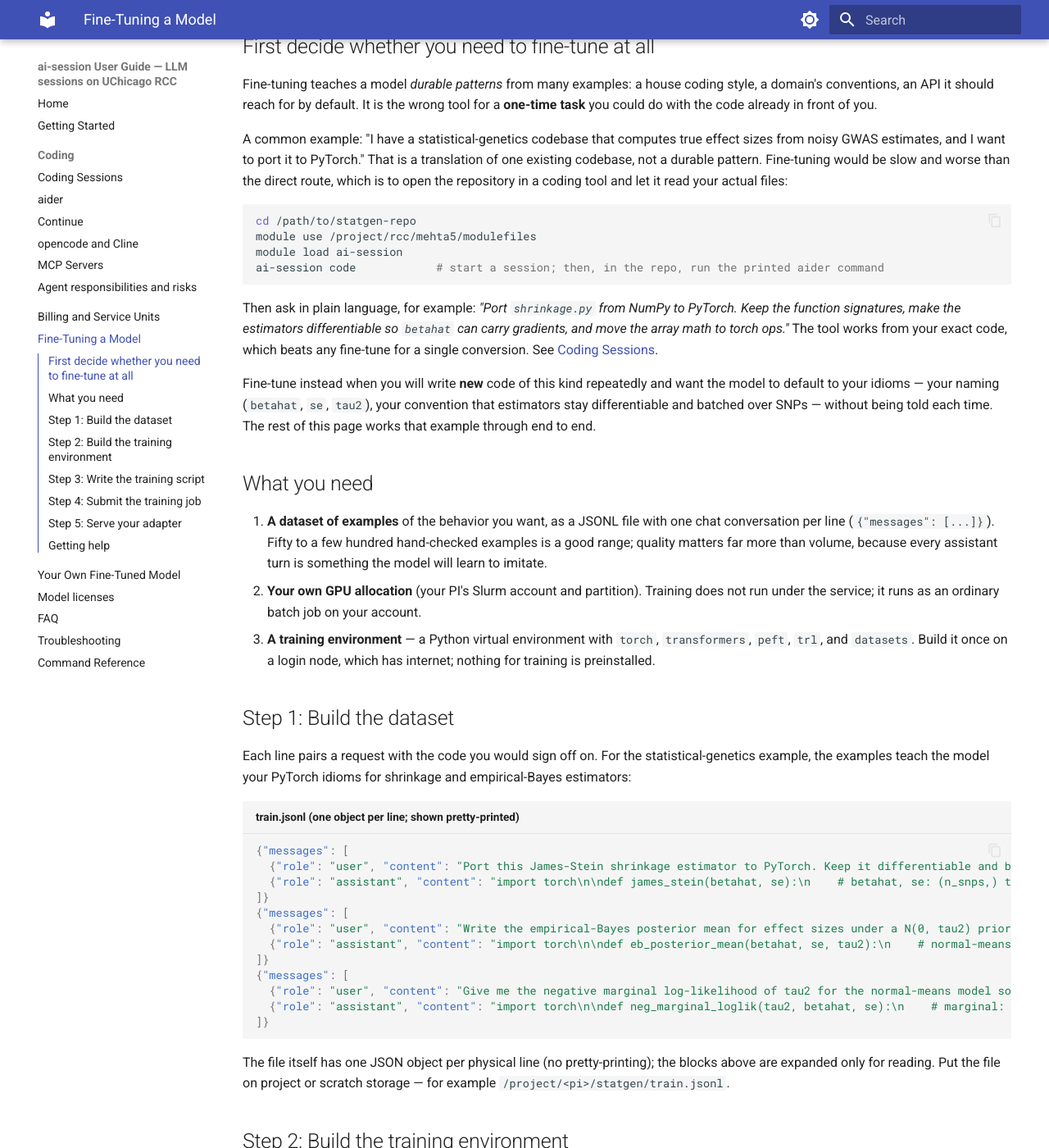
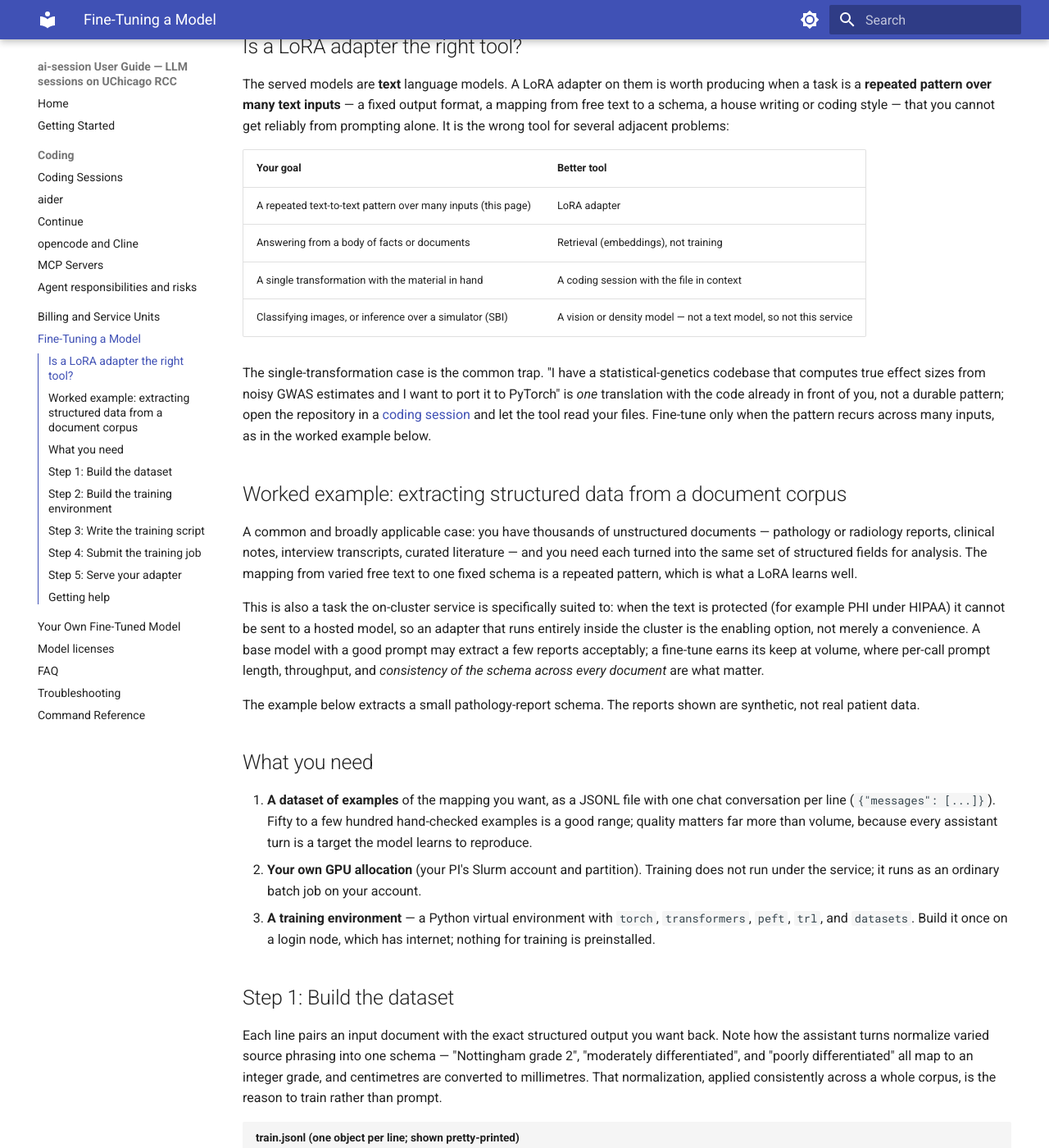
Before and after one commit to rmehta1987/rcc-vllm, an MkDocs documentation site: the page built from docs/fine-tuning.md, in a window 1280 px wide and 1400 px high, scrolled down 423 px. Shown: the whole window at 82% size. Built offline with MkDocs 1.6.1 and Material for MkDocs 9.7.7, drawn with Linux system fonts in a browser that asks for light colours; some of the changed text lies outside the part shown.

Commit message:
docs: recast fine-tuning example as structured extraction from a document corpus
Replace the GWAS-to-PyTorch worked example (a one-off translation, the case
the page warns against) with the stronger, broadly-understood case: mapping a
corpus of unstructured documents to a fixed schema. Adds an 'Is a LoRA the
right tool?' decision table (LoRA vs retrieval vs coding session vs a
non-text model) and keeps the port as the single-transformation counterexample.
Uses synthetic pathology reports, the privacy-forces-on-cluster motivation,
the 4B base for a cheap runnable run, and a note to validate JSON output.

Co-Authored-By: Claude Fable 5 <noreply@anthropic.com>

````diff
--- a/docs/fine-tuning.md
+++ b/docs/fine-tuning.md
@@ -1,10 +1,10 @@
 # Fine-Tuning a Model on Your Own Data
 
 This page shows how to produce a LoRA adapter — a small set of extra weights that
-adjust one of the served models toward your own code, data, or writing style — and
-then serve it. Once you have an adapter, [Using Your Own Fine-Tuned
-Model](lora.md) covers loading it into a session; this page is the step before
-that, where the adapter is made.
+adjust one of the served text models toward a task or style of your own — and then
+serve it. Once you have an adapter, [Using Your Own Fine-Tuned Model](lora.md)
+covers loading it into a session; this page is the step before that, where the
+adapter is made.
 
 !!! note "What the service provides, and what you run yourself"
     The **serving** side is built and verified: `ai-session <preset> --lora
@@ -16,44 +16,53 @@ that, where the adapter is made.
     adapt, not a tested black box. The two settings it exists to get right — the
     base checkpoint and the chat template — are called out below.
 
-## First decide whether you need to fine-tune at all
+## Is a LoRA adapter the right tool?
 
-Fine-tuning teaches a model *durable patterns* from many examples: a house
-coding style, a domain's conventions, an API it should reach for by default. It
-is the wrong tool for a **one-time task** you could do with the code already in
-front of you.
+The served models are **text** language models. A LoRA adapter on them is worth
+producing when a task is a **repeated pattern over many text inputs** — a fixed
+output format, a mapping from free text to a schema, a house writing or coding
+style — that you cannot get reliably from prompting alone. It is the wrong tool
+for several adjacent problems:
 
-A common example: "I have a statistical-genetics codebase that computes true
-effect sizes from noisy GWAS estimates, and I want to port it to PyTorch." That
-is a translation of one existing codebase, not a durable pattern. Fine-tuning
-would be slow and worse than the direct route, which is to open the repository in
-a coding tool and let it read your actual files:
+| Your goal | Better tool |
+|---|---|
+| A repeated text-to-text pattern over many inputs (this page) | LoRA adapter |
+| Answering from a body of facts or documents | Retrieval (embeddings), not training |
+| A single transformation with the material in hand | A coding session with the file in context |
+| Classifying images, or inference over a simulator (SBI) | A vision or density model — not a text model, so not this service |
 
-```bash
-cd /path/to/statgen-repo
-module use /project/rcc/mehta5/modulefiles
-module load ai-session
-ai-session code            # start a session; then, in the repo, run the printed aider command
-```
+The single-transformation case is the common trap. "I have a statistical-genetics
+codebase that computes true effect sizes from noisy GWAS estimates and I want to
+port it to PyTorch" is *one* translation with the code already in front of you,
+not a durable pattern; open the repository in a [coding session](coding/overview.md)
+and let the tool read your files. Fine-tune only when the pattern recurs across
+many inputs, as in the worked example below.
 
-Then ask in plain language, for example: *"Port `shrinkage.py` from NumPy to
-PyTorch. Keep the function signatures, make the estimators differentiable so
-`betahat` can carry gradients, and move the array math to torch ops."* The tool
-works from your exact code, which beats any fine-tune for a single conversion.
-See [Coding Sessions](coding/overview.md).
+## Worked example: extracting structured data from a document corpus
 
-Fine-tune instead when you will write **new** code of this kind repeatedly and
-want the model to default to your idioms — your naming (`betahat`, `se`,
-`tau2`), your convention that estimators stay differentiable and batched over
-SNPs — without being told each time. The rest of this page works that example
-through end to end.
+A common and broadly applicable case: you have thousands of unstructured
+documents — pathology or radiology reports, clinical notes, interview
+transcripts, curated literature — and you need each turned into the same set of
+structured fields for analysis. The mapping from varied free text to one fixed
+schema is a repeated pattern, which is what a LoRA learns well.
+
+This is also a task the on-cluster service is specifically suited to: when the
+text is protected (for example PHI under HIPAA) it cannot be sent to a hosted
+model, so an adapter that runs entirely inside the cluster is the enabling
+option, not merely a convenience. A base model with a good prompt may extract a
+few reports acceptably; a fine-tune earns its keep at volume, where per-call
+prompt length, throughput, and *consistency of the schema across every document*
+are what matter.
+
+The example below extracts a small pathology-report schema. The reports shown are
+synthetic, not real patient data.
 
 ## What you need
 
-1. **A dataset of examples** of the behavior you want, as a JSONL file with one
+1. **A dataset of examples** of the mapping you want, as a JSONL file with one
    chat conversation per line (`{"messages": [...]}`). Fifty to a few hundred
    hand-checked examples is a good range; quality matters far more than volume,
-   because every assistant turn is something the model will learn to imitate.
+   because every assistant turn is a target the model learns to reproduce.
 2. **Your own GPU allocation** (your PI's Slurm account and partition). Training
    does not run under the service; it runs as an ordinary batch job on your
    account.
@@ -63,28 +72,31 @@ through end to end.
 
 ## Step 1: Build the dataset
 
-Each line pairs a request with the code you would sign off on. For the
-statistical-genetics example, the examples teach the model your PyTorch idioms
-for shrinkage and empirical-Bayes estimators:
+Each line pairs an input document with the exact structured output you want back.
+Note how the assistant turns normalize varied source phrasing into one schema —
+"Nottingham grade 2", "moderately differentiated", and "poorly differentiated"
+all map to an integer grade, and centimetres are converted to millimetres. That
+normalization, applied consistently across a whole corpus, is the reason to train
+rather than prompt.
 
 ```json title="train.jsonl (one object per line; shown pretty-printed)"
 {"messages": [
-  {"role": "user", "content": "Port this James-Stein shrinkage estimator to PyTorch. Keep it differentiable and batched over SNPs.\n\ndef james_stein(betahat, se):\n    z = betahat / se\n    p = len(z)\n    shrink = max(1 - (p - 2) / np.sum(z**2), 0)\n    return shrink * betahat"},
-  {"role": "assistant", "content": "import torch\n\ndef james_stein(betahat, se):\n    # betahat, se: (n_snps,) tensors; returns shrunk effect sizes, differentiable in betahat\n    z = betahat / se\n    p = betahat.numel()\n    shrink = torch.clamp(1.0 - (p - 2) / (z**2).sum(), min=0.0)\n    return shrink * betahat"}
+  {"role": "user", "content": "Extract the fields from this pathology report as JSON: site, diagnosis, grade (1-3), tumor_size_mm, margins, nodes_positive, nodes_examined.\n\nSpecimen: left breast, lumpectomy. Invasive ductal carcinoma, Nottingham grade 2. Tumor size 1.8 cm. Margins negative, closest margin 3 mm. 2 of 3 sentinel lymph nodes positive."},
+  {"role": "assistant", "content": "{\"site\": \"left breast\", \"diagnosis\": \"invasive ductal carcinoma\", \"grade\": 2, \"tumor_size_mm\": 18, \"margins\": \"negative\", \"nodes_positive\": 2, \"nodes_examined\": 3}"}
 ]}
 {"messages": [
-  {"role": "user", "content": "Write the empirical-Bayes posterior mean for effect sizes under a N(0, tau2) prior, PyTorch, batched over SNPs."},
-  {"role": "assistant", "content": "import torch\n\ndef eb_posterior_mean(betahat, se, tau2):\n    # normal-means model: betahat ~ N(beta, se^2), beta ~ N(0, tau2)\n    # per-SNP shrinkage weight; tau2 can be a leaf tensor fit by marginal likelihood\n    w = tau2 / (tau2 + se**2)\n    return w * betahat"}
+  {"role": "user", "content": "Extract the fields from this pathology report as JSON: site, diagnosis, grade (1-3), tumor_size_mm, margins, nodes_positive, nodes_examined.\n\nSpecimen: sigmoid colon, segmental resection. Moderately differentiated adenocarcinoma invading through the muscularis propria into pericolic fat. Largest dimension 4.2 cm. Resection margins uninvolved. 0 of 14 lymph nodes involved."},
+  {"role": "assistant", "content": "{\"site\": \"sigmoid colon\", \"diagnosis\": \"adenocarcinoma\", \"grade\": 2, \"tumor_size_mm\": 42, \"margins\": \"negative\", \"nodes_positive\": 0, \"nodes_examined\": 14}"}
 ]}
 {"messages": [
-  {"role": "user", "content": "Give me the negative marginal log-likelihood of tau2 for the normal-means model so I can fit it with torch.optim."},
-  {"role": "assistant", "content": "import torch\n\ndef neg_marginal_loglik(tau2, betahat, se):\n    # marginal: betahat ~ N(0, tau2 + se^2); sum over SNPs, minimize w.r.t. tau2\n    var = tau2 + se**2\n    return 0.5 * (torch.log(2 * torch.pi * var) + betahat**2 / var).sum()"}
+  {"role": "user", "content": "Extract the fields from this pathology report as JSON: site, diagnosis, grade (1-3), tumor_size_mm, margins, nodes_positive, nodes_examined.\n\nSpecimen: stomach, distal gastrectomy. Poorly differentiated adenocarcinoma, greatest dimension 5.5 cm. Margins negative. 6 of 21 regional lymph nodes positive for metastatic carcinoma."},
+  {"role": "assistant", "content": "{\"site\": \"stomach\", \"diagnosis\": \"adenocarcinoma\", \"grade\": 3, \"tumor_size_mm\": 55, \"margins\": \"negative\", \"nodes_positive\": 6, \"nodes_examined\": 21}"}
 ]}
 ```
 
 The file itself has one JSON object per physical line (no pretty-printing); the
 blocks above are expanded only for reading. Put the file on project or scratch
-storage — for example `/project/<pi>/statgen/train.jsonl`.
+storage — for example `/project/<pi>/pathology/train.jsonl`.
 
 ## Step 2: Build the training environment
 
@@ -104,7 +116,9 @@ The two settings that must be exactly right are the **base checkpoint** — the
 same one the service serves, loaded from the shared model directory, not a fresh
 download that may be a different snapshot — and the **chat template**, applied
 with the base model's own tokenizer so the fine-tune sees the prompt framing
-inference will use. Save this as `train_lora.py`:
+inference will use. This example fine-tunes the small model (`Qwen3-4B`), which
+is cheap to train and enough for a well-defined extraction schema; scale to the
+72B for harder tasks by changing one path. Save this as `train_lora.py`:
 
 ```python title="train_lora.py"
 import torch
@@ -114,50 +128,49 @@ from trl import SFTTrainer, SFTConfig
 from datasets import load_dataset
 
 # 1. SAME checkpoint the service serves -- not a fresh Hugging Face download.
-BASE = "/project/rcc/mehta5/vllm/models/Qwen2.5-Coder-32B-Instruct"
+BASE = "/project/rcc/mehta5/vllm/models/Qwen3-4B"
 tok = AutoTokenizer.from_pretrained(BASE)
 model = AutoModelForCausalLM.from_pretrained(
     BASE, torch_dtype=torch.bfloat16, device_map="auto")
 
 # 2. Format each example with the base model's OWN chat template.
-ds = load_dataset("json", data_files="/project/<pi>/statgen/train.jsonl", split="train")
+ds = load_dataset("json", data_files="/project/<pi>/pathology/train.jsonl", split="train")
 ds = ds.map(lambda r: {"text": tok.apply_chat_template(r["messages"], tokenize=False)})
 
 lora = LoraConfig(
-    r=32, lora_alpha=64, lora_dropout=0.05, task_type="CAUSAL_LM",
+    r=16, lora_alpha=32, lora_dropout=0.05, task_type="CAUSAL_LM",
     target_modules=["q_proj", "k_proj", "v_proj", "o_proj",
                     "gate_proj", "up_proj", "down_proj"])
 
 trainer = SFTTrainer(
     model=model, train_dataset=ds, peft_config=lora,
     args=SFTConfig(
-        output_dir="/project/<pi>/adapters/statgen-torch",
-        num_train_epochs=3, per_device_train_batch_size=1,
-        gradient_accumulation_steps=8, learning_rate=1e-4,
-        bf16=True, dataset_text_field="text", max_seq_length=4096))
+        output_dir="/project/<pi>/adapters/path-extract",
+        num_train_epochs=3, per_device_train_batch_size=4,
+        gradient_accumulation_steps=4, learning_rate=2e-4,
+        bf16=True, dataset_text_field="text", max_seq_length=2048))
 trainer.train()
 trainer.save_model()   # writes adapter_config.json + the adapter weights
 ```
 
-Rank 32 is well inside the serving cap of 256. To fine-tune the general model or
-the small model instead, point `BASE` at
-`/project/rcc/mehta5/vllm/models/Qwen2.5-72B-Instruct` or
-`/project/rcc/mehta5/vllm/models/Qwen3-4B`, and serve the matching preset later.
+Rank 16 is well inside the serving cap of 256. To fine-tune the general 72B model
+instead, point `BASE` at `/project/rcc/mehta5/vllm/models/Qwen2.5-72B-Instruct`
+(it needs more GPUs and a longer run) and serve the matching preset later.
 
 ## Step 4: Submit the training job
 
 Training runs on **your** allocation, so submit it with your own account and
-partition. A minimal `train_lora.sbatch`:
+partition. A minimal `train_lora.sbatch` for the 4B base:
 
 ```bash title="train_lora.sbatch"
 #!/bin/bash
-#SBATCH --job-name=lora-statgen
+#SBATCH --job-name=lora-path-extract
 #SBATCH --account=<your-account>
 #SBATCH --partition=<your-gpu-partition>
-#SBATCH --gres=gpu:2
-#SBATCH --cpus-per-task=16
-#SBATCH --mem=128G
-#SBATCH --time=04:00:00
+#SBATCH --gres=gpu:1
+#SBATCH --cpus-per-task=8
+#SBATCH --mem=64G
+#SBATCH --time=02:00:00
 
 source ~/lora-train-env/bin/activate
 python train_lora.py
@@ -167,28 +180,30 @@ python train_lora.py
 sbatch train_lora.sbatch
 ```
 
-A three-epoch, rank-32 run on a few hundred examples with the Coder-32B base
-takes low single-digit GPU-hours on one or two A100-80GB cards. Slurm bills your
-account for that time; the ai-session service and its Service Units are not
-involved in training at all.
+A three-epoch, rank-16 run on a few hundred examples with the 4B base takes
+well under an hour on one A100-80GB. Slurm bills your account for that time; the
+ai-session service and its Service Units are not involved in training at all.
 
-When the job finishes, `/project/<pi>/adapters/statgen-torch` contains
+When the job finishes, `/project/<pi>/adapters/path-extract` contains
 `adapter_config.json` and the adapter weights — exactly what the serving side
 validates.
 
 ## Step 5: Serve your adapter
 
 Start a session with the adapter loaded, giving it a short name you will type in
-your client:
+your client. The 4B adapter is served by the `fast` preset:
 
 ```bash
-ai-session code --lora statgen=/project/<pi>/adapters/statgen-torch
+ai-session fast --lora pathextract=/project/<pi>/adapters/path-extract
 ```
 
-Request `model=statgen` and the model writes in the style you taught; request the
-base model (`qwen2.5_coder_32B`) in the same session to compare against stock
-behavior at no extra cost. The full serving details — per-client usage, cost, and
-limits — are on [Using Your Own Fine-Tuned Model](lora.md).
+Send documents with `model=pathextract` and the model returns the schema you
+taught; request the base model (`qwen3_4b`) in the same session to compare
+against stock behavior at no extra cost. To guarantee the output parses as JSON
+rather than trusting the model to stay in format, validate each response and
+retry on failure; a server-enforced JSON mode is a planned addition. The full
+serving details — per-client usage, cost, and limits — are on
+[Using Your Own Fine-Tuned Model](lora.md).
 
 ## Getting help
 
````
